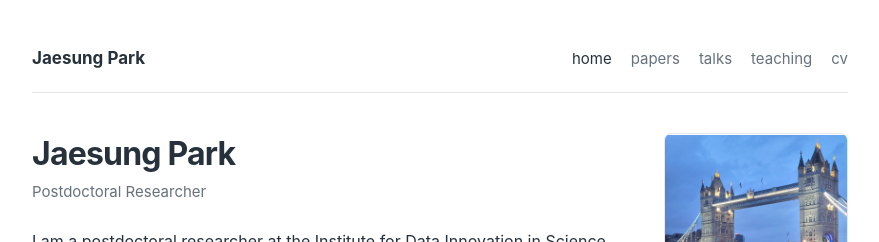
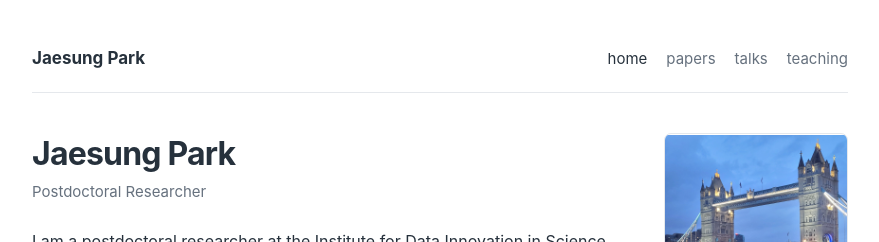
Before and after one commit to JaeSungPark-snu/jaesungpark-snu.github.io, a Jekyll site: the page built from index.md, in a window 1280 px wide. Shown: the top 242 px of the page, without its empty margins (200-1079 px from the left). Built offline with Jekyll 4.4.1, drawn with Linux system fonts in a browser that asks for light colours.

Commit message:
Display academic and visiting history on home page; remove CV menu

```diff
--- a/_data/navigation.yml
+++ b/_data/navigation.yml
@@ -6,5 +6,3 @@
   url: /talks/
 - label: teaching
   url: /teaching/
-- label: cv
-  url: /cv/
```
